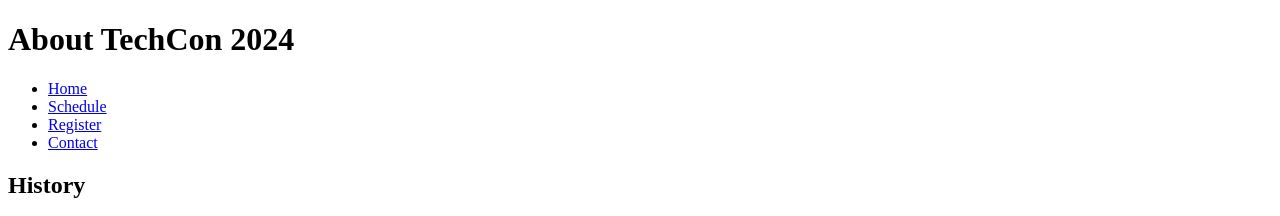
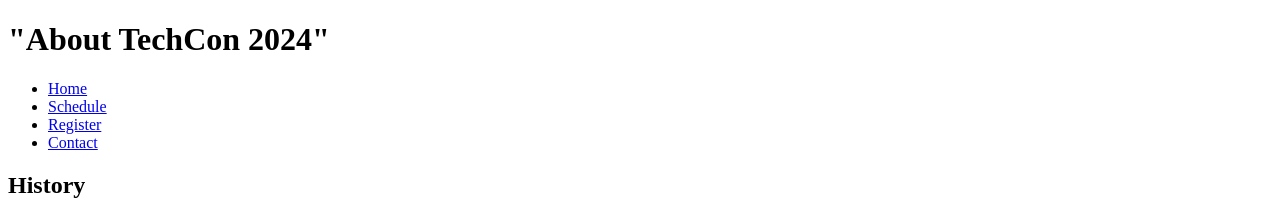
Before and after one commit to Gela-S3/TechCon_HTML, a plain HTML site: page techcon_website/about.html in a window 1280 px wide. Shown: the top 216 px of the page. Drawn offline with Linux system fonts and the light colour scheme.

Commit message:
About page updated

```diff
--- a/techcon_website/about.html
+++ b/techcon_website/about.html
@@ -2,11 +2,11 @@
 <html lang="en">
 <head>
     <meta charset="utf-8">
-    <title>About TechCon 2024</title>
+    <title>"About TechCon 2024"</title>
 </head>
 <body>
     <header>
-        <h1>About TechCon 2024</h1>
+        <h1>"About TechCon 2024"</h1>
         <nav>
             <ul>
                 <li><a href="index.html">Home</a></li>
```
